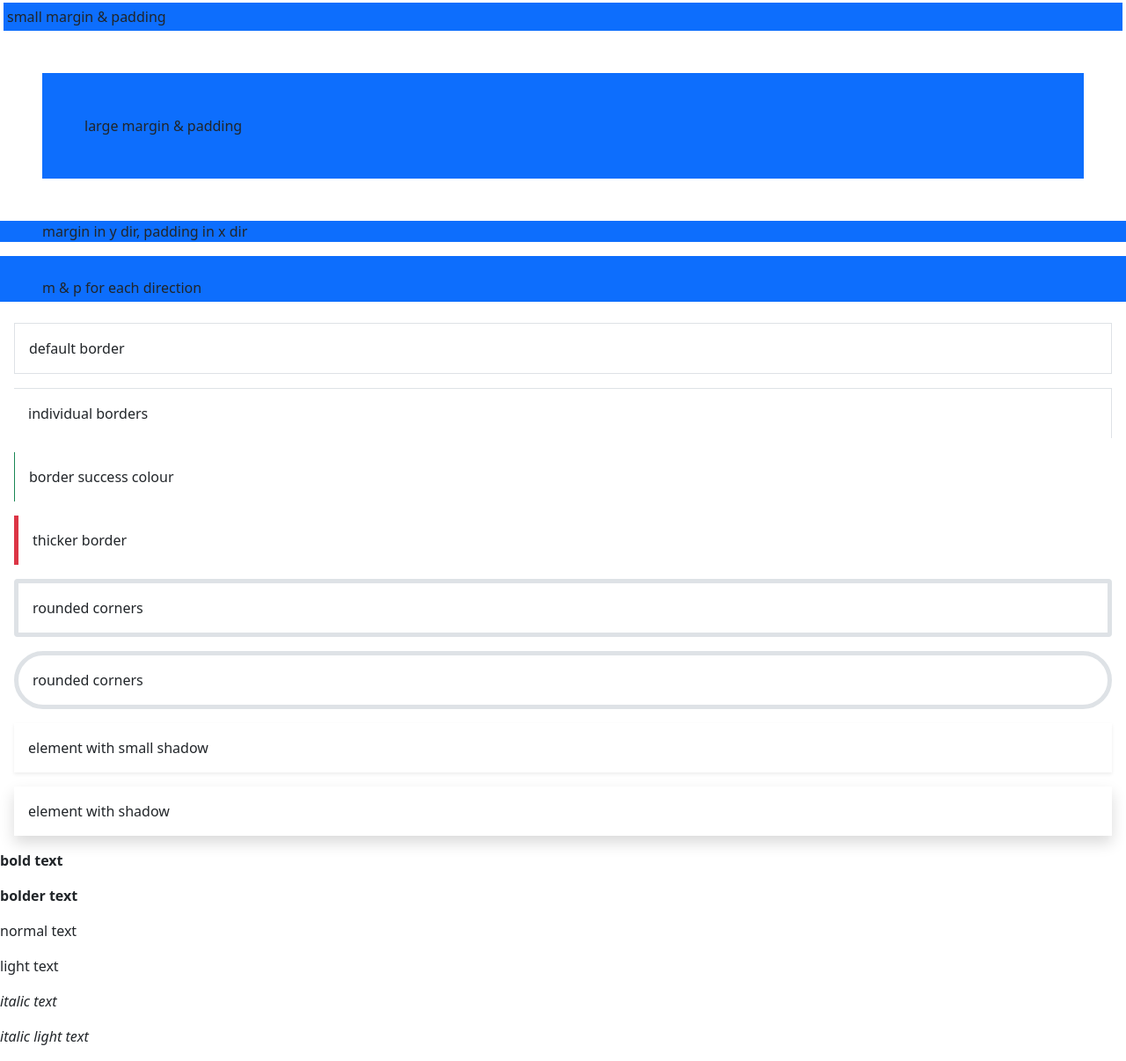
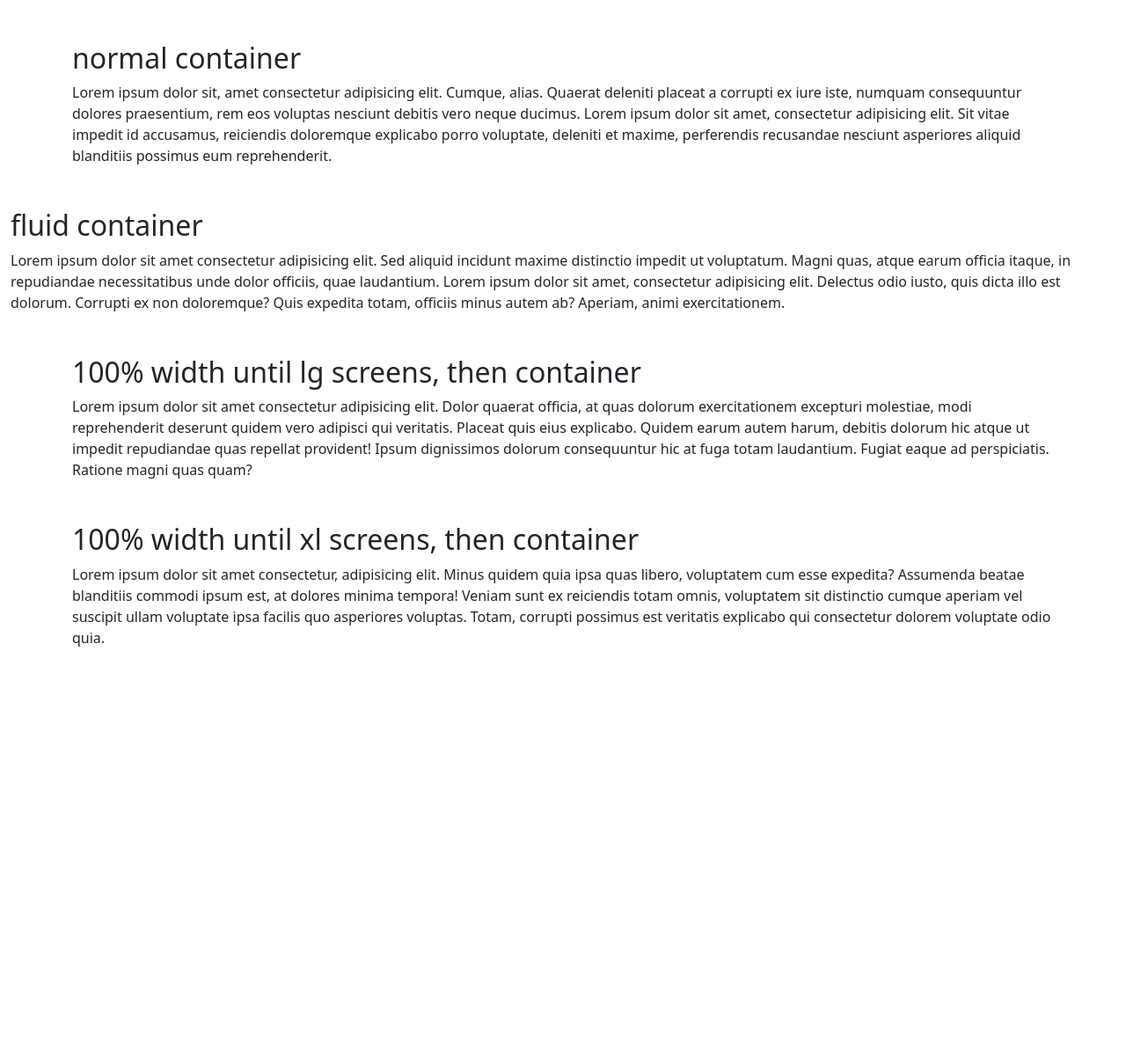
Before and after one commit to vroeN2/bootstrap-5-tutorial, a plain HTML site: page index.html in a window 1280 px wide. Shown: the part 1-1207 px from the top of the page at 88% size. After the commit the page ends 800 px from the top, so only its background shows below. Drawn offline with nearby package versions, Linux system fonts and the light colour scheme.

Commit message:
[L-6] Containers
few containers types, difference in their behaviour

```diff
--- a/index.html
+++ b/index.html
@@ -9,31 +9,27 @@
     <title>Raven Bootstrap - the Book</title>
 </head>
 <body>
-    <!-- margin & padding -->
-    <div class="m-1 p-1 bg-primary">small margin & padding</div>
-    <div class="m-5 p-5 bg-primary">large margin & padding</div>
-    <div class="my-3 px-5 bg-primary">margin in y dir, padding in x dir</div>
-    <div class="mt-3 mb-4 ps-5 pt-4 pe-2 pb-1 bg-primary">m & p for each direction</div>
+    <!-- containers are pre-coded, uhm, containers, with fixed width values (value depends on container type) -->
+    <div class="container my-5">
+        <h2>normal container</h2>
+        <p>Lorem ipsum dolor sit, amet consectetur adipisicing elit. Cumque, alias. Quaerat deleniti placeat a corrupti ex iure iste, numquam consequuntur dolores praesentium, rem eos voluptas nesciunt debitis vero neque ducimus. Lorem ipsum dolor sit amet, consectetur adipisicing elit. Sit vitae impedit id accusamus, reiciendis doloremque explicabo porro voluptate, deleniti et maxime, perferendis recusandae nesciunt asperiores aliquid blanditiis possimus eum reprehenderit.</p>
+    </div>
 
-    <!-- borders -->
-    <div class="m-3 p-3 border">default border</div>
-    <div class="m-3 p-3 border-top border-end">individual borders</div>
-    <div class="m-3 p-3 border-start border-success">border success colour</div>
-    <div class="m-3 p-3 border-start border-danger border-5">thicker border</div>
-    <div class="m-3 p-3 rounded border border-5">rounded corners</div>
-    <div class="m-3 p-3 rounded-pill border border-5">rounded corners</div>
+    <!-- this one always has 100% of page width -->
+    <div class="container-fluid">
+        <h2>fluid container</h2>
+        <p>Lorem ipsum dolor sit amet consectetur adipisicing elit. Sed aliquid incidunt maxime distinctio impedit ut voluptatum. Magni quas, atque earum officia itaque, in repudiandae necessitatibus unde dolor officiis, quae laudantium. Lorem ipsum dolor sit amet, consectetur adipisicing elit. Delectus odio iusto, quis dicta illo est dolorum. Corrupti ex non doloremque? Quis expedita totam, officiis minus autem ab? Aperiam, animi exercitationem.</p>
+    </div>
 
-    <!-- box shadow -->
-    <div class="m-3 p-3 shadow-sm">element with small shadow</div>
-    <div class="m-3 p-3 shadow">element with shadow</div>
+    <div class="container-lg my-5">
+        <h2>100% width until lg screens, then container</h2>
+        <p>Lorem ipsum dolor sit amet consectetur adipisicing elit. Dolor quaerat officia, at quas dolorum exercitationem excepturi molestiae, modi reprehenderit deserunt quidem vero adipisci qui veritatis. Placeat quis eius explicabo. Quidem earum autem harum, debitis dolorum hic atque ut impedit repudiandae quas repellat provident! Ipsum dignissimos dolorum consequuntur hic at fuga totam laudantium. Fugiat eaque ad perspiciatis. Ratione magni quas quam?</p>
+    </div>
 
-    <!-- font weight -->
-    <p class="fw-bold">bold text</p>
-    <p class="fw-bolder">bolder text</p>
-    <p>normal text</p>
-    <p class="fw-light">light text</p>
-    <p class="fst-italic">italic text</p>
-    <p class="fst-italic fw-light">italic light text</p>
+    <div class="container-xl my-5">
+        <h2>100% width until xl screens, then container</h2>
+        <p>Lorem ipsum dolor sit amet consectetur, adipisicing elit. Minus quidem quia ipsa quas libero, voluptatem cum esse expedita? Assumenda beatae blanditiis commodi ipsum est, at dolores minima tempora! Veniam sunt ex reiciendis totam omnis, voluptatem sit distinctio cumque aperiam vel suscipit ullam voluptate ipsa facilis quo asperiores voluptas. Totam, corrupti possimus est veritatis explicabo qui consectetur dolorem voluptate odio quia.</p>
+    </div>
 
 
     <script src="https://cdn.jsdelivr.net/npm/bootstrap@5.1.3/dist/js/bootstrap.bundle.min.js" integrity="sha384-ka7Sk0Gln4gmtz2MlQnikT1wXgYsOg+OMhuP+IlRH9sENBO0LRn5q+8nbTov4+1p" crossorigin="anonymous"></script>
```
